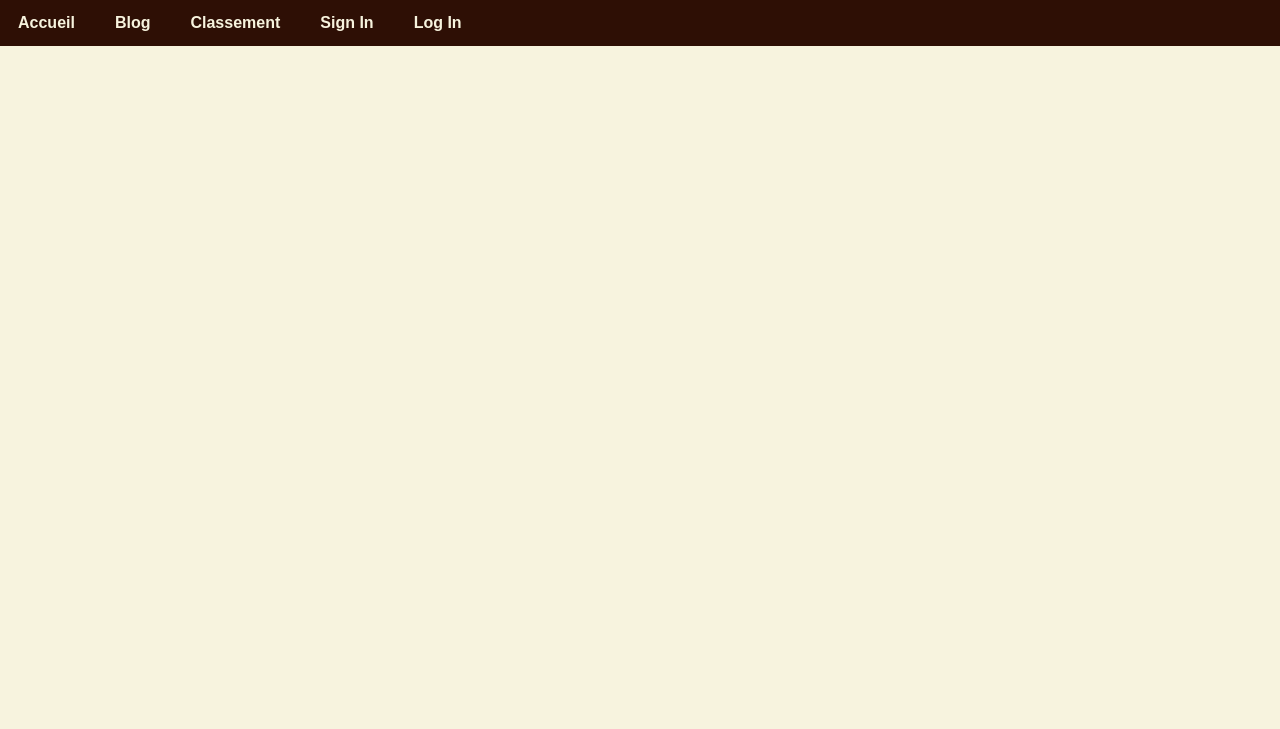
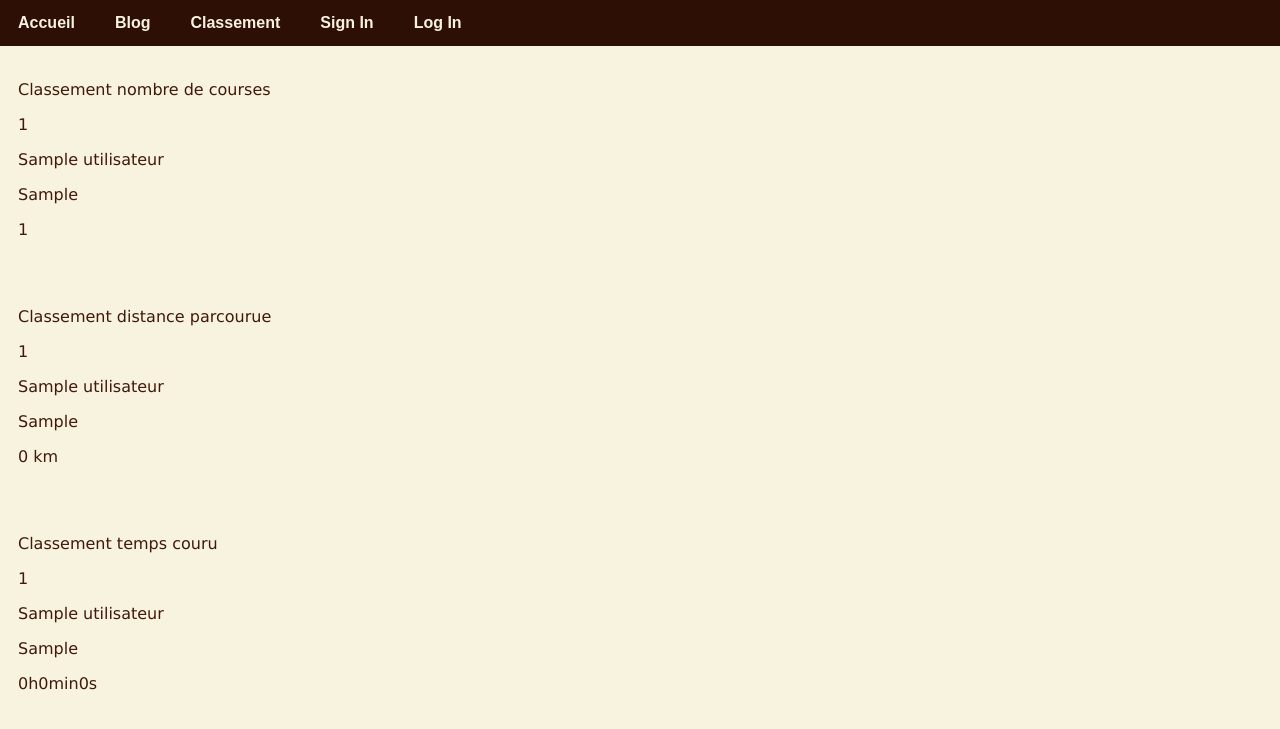
Before and after one commit to gilles-maurer/WE4A_TP_project, a PHP site: page /classement.php in a window 1280 px wide. Shown: the top 729 px of the page. Run offline with PHP 8.4, Linux system fonts and the light colour scheme; tables that the repository leaves empty or names only in its code hold one stand-in row (values such as "Sample post").

Commit message:
ajout début page classement

```diff
--- a/SousPages/sqlfunctions.php
+++ b/SousPages/sqlfunctions.php
@@ -153,4 +153,86 @@
 
 
 
+
+    // fonctions page classement
+
+    function classement_nb_courses($connexion) {
+
+        $sql = "SELECT
+                    utilisateur.nom as nom,
+                    utilisateur.prenom as prenom,
+                    utilisateur.id_utilisateur as id_utilisateur,
+                    COUNT(post.id_post) as nb_courses
+                FROM
+                    utilisateur
+                INNER JOIN
+                    post
+                ON
+                    utilisateur.id_utilisateur = post.id_utilisateur
+                GROUP BY
+                    utilisateur.id_utilisateur
+                ORDER BY
+                    nb_courses DESC
+                ;";
+
+        $result = $connexion->query($sql);
+
+        return $result;
+    }
+
+
+    function classement_distance($connexion) {
+
+        $sql = "SELECT
+                    utilisateur.nom as nom,
+                    utilisateur.prenom as prenom,
+                    utilisateur.id_utilisateur as id_utilisateur,
+                    SUM(post.distance) as distance
+                FROM
+                    utilisateur
+                INNER JOIN
+                    post
+                ON
+                    utilisateur.id_utilisateur = post.id_utilisateur
+                GROUP BY
+                    utilisateur.id_utilisateur
+                ORDER BY
+                    distance DESC
+                ;";
+
+        $result = $connexion->query($sql);
+
+        return $result;
+    }
+
+
+    function classement_temps($connexion) {
+
+        $sql = "SELECT
+                    utilisateur.nom as nom,
+                    utilisateur.prenom as prenom,
+                    utilisateur.id_utilisateur as id_utilisateur,
+                    HOUR(SUM(post.temps)) as temps_heures,
+                    MINUTE(SUM(post.temps)) as temps_minutes,
+                    SECOND(SUM(post.temps)) as temps_secondes
+                FROM
+                    utilisateur
+                INNER JOIN
+                    post
+                ON
+                    utilisateur.id_utilisateur = post.id_utilisateur
+                GROUP BY
+                    utilisateur.id_utilisateur
+                ORDER BY
+                    temps_heures DESC,
+                    temps_minutes DESC,
+                    temps_secondes DESC
+                ;";
+
+        $result = $connexion->query($sql);
+
+        return $result;
+    }
+
+
 ?>
--- a/classement.php
+++ b/classement.php
@@ -12,6 +12,83 @@
 <?php include("SousPages/navbar.php");?>
 
 
+<?php
+
+    require('SousPages/connectionbdd.php');
+    $connexion = connect_db();
+
+    require('SousPages/sqlfunctions.php');
+
+    echo "<div>";
+    echo "<p>Classement nombre de courses</p>";
+    echo "</div>";
+
+    $result = classement_nb_courses($connexion);
+
+    $i = 0;
+
+    while($row = $result->fetch()) {
+
+        $i = $i + 1;
+
+        echo "<div>";
+        echo "<p>".$i."</p>";
+        echo "<p>".$row['nom']."</p>";
+        echo "<p>".$row['prenom']."</p>";
+        echo "<p>".$row['nb_courses']."</p>";
+        echo "</div>";
+        echo "<br>";
+        echo "<br>";
+    }
+
+    echo "<div>";
+    echo "<p>Classement distance parcourue</p>";
+    echo "</div>";
+
+    $result = classement_distance($connexion);
+
+    $i = 0;
+
+    while($row = $result->fetch()) {
+
+        $i = $i + 1;
+
+        echo "<div>";
+        echo "<p>".$i."</p>";
+        echo "<p>".$row['nom']."</p>";
+        echo "<p>".$row['prenom']."</p>";
+        echo "<p>".$row['distance']." km</p>";
+        echo "</div>";
+        echo "<br>";
+        echo "<br>";
+    }
+
+    echo "<div>";
+    echo "<p>Classement temps couru</p>";
+    echo "</div>";
+
+    $result = classement_temps($connexion);
+
+    $i = 0;
+
+    while($row = $result->fetch()) {
+
+        $i = $i + 1;
+
+        echo "<div>";
+        echo "<p>".$i."</p>";
+        echo "<p>".$row['nom']."</p>";
+        echo "<p>".$row['prenom']."</p>";
+        echo "<p>".$row['temps_heures']."h".$row['temps_minutes']."min".$row['temps_secondes']."s</p>";
+        echo "</div>";
+        echo "<br>";
+        echo "<br>";
+    }
+
+
+?>
+
+
 </body>
 
 </html>
```
Also changed, not shown: sql.txt (+11 -0 lines).
